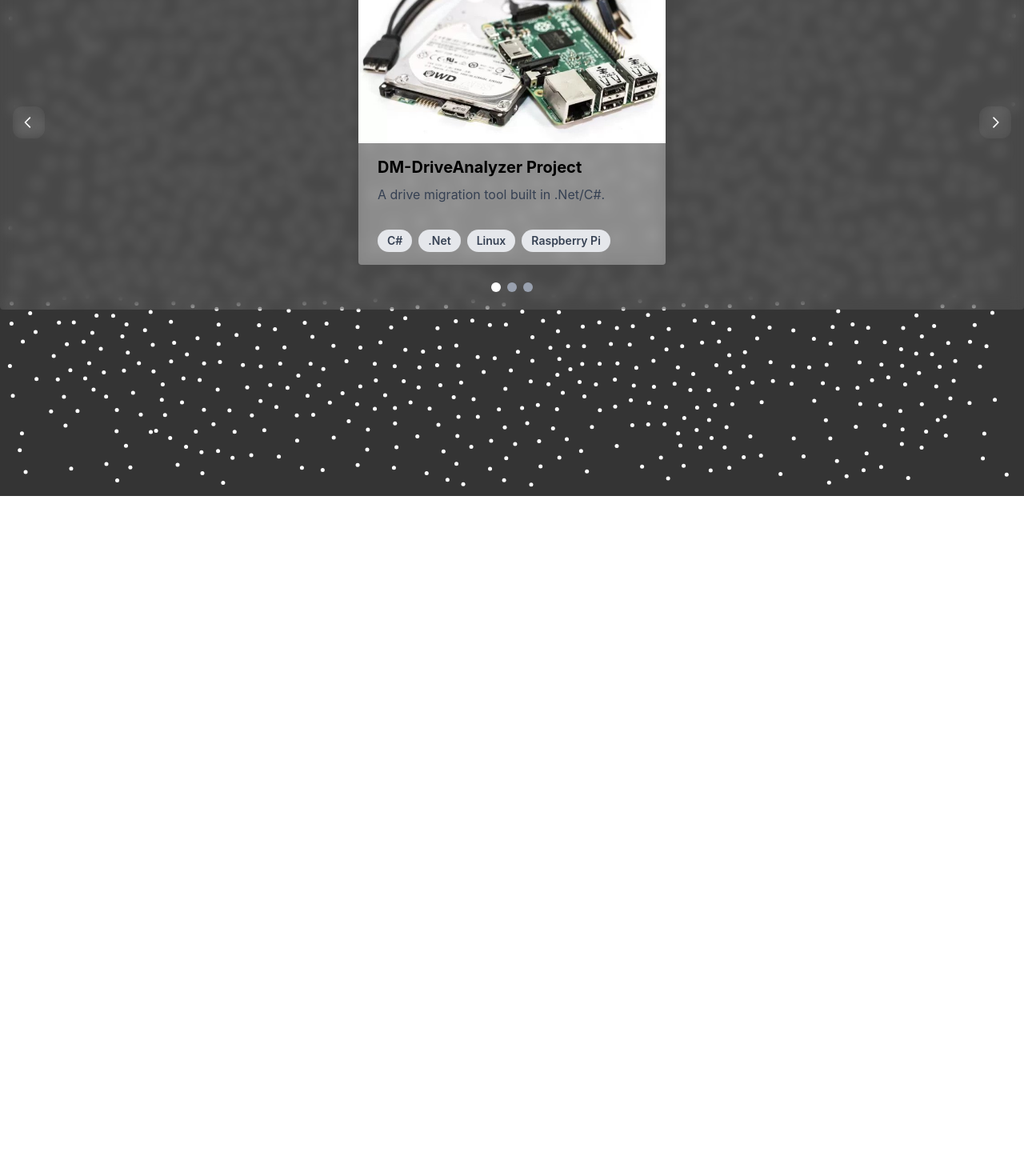
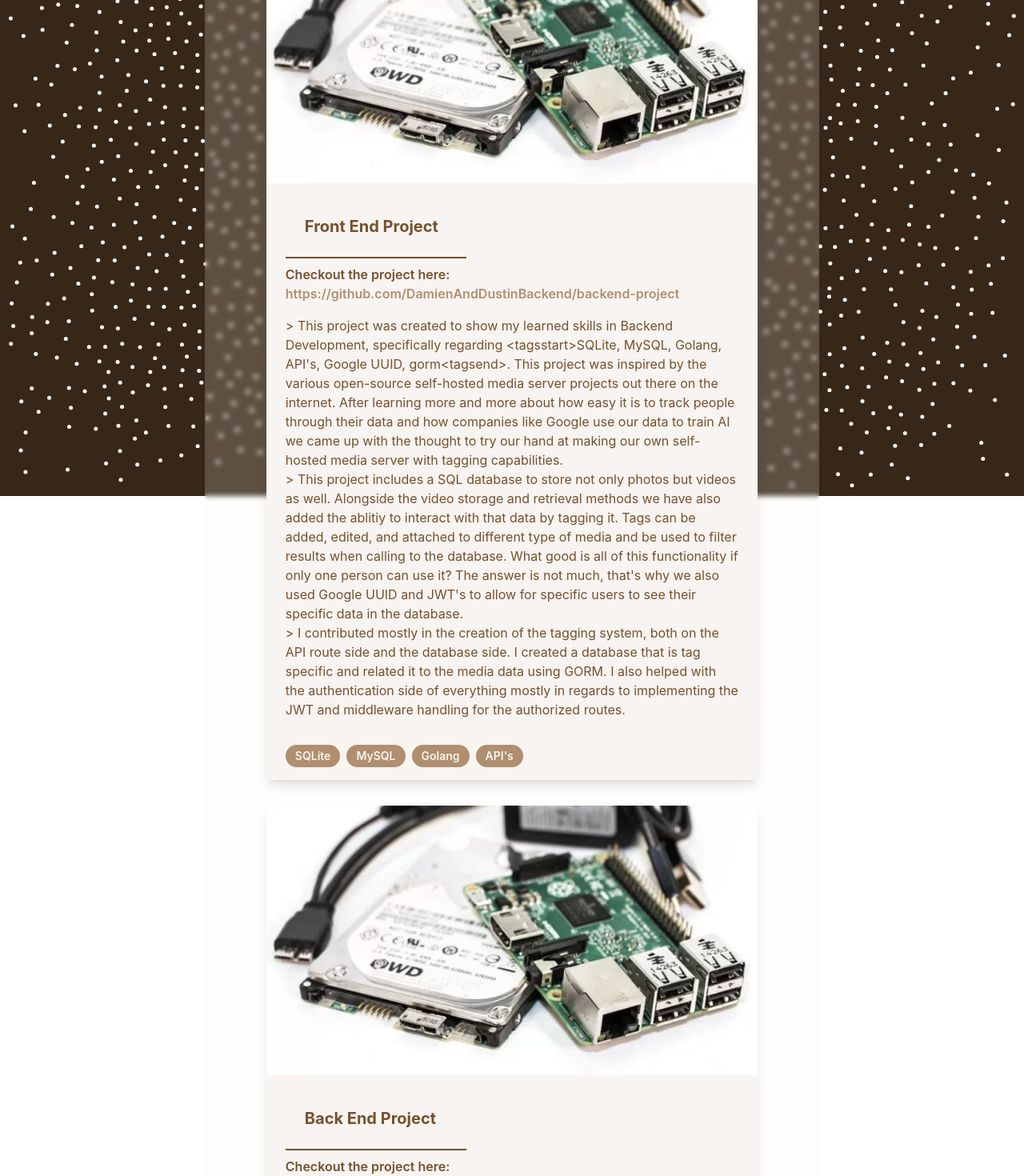
Before and after one commit to DamienHall/portfolio-project, a React (Vite) app: page /module-projects in a window 1280 px wide. Shown: the part 180-1650 px from the top of the page at 80% size. Before the commit the page ends 800 px from the top, so only its background shows below. Built offline with nearby package versions, Linux system fonts and the light colour scheme.

Commit message:
Updated the UI to use a ContentBackground with all the project cards in it instead.

```diff
--- /dev/null
+++ b/src/components/ContentBackground.tsx
@@ -0,0 +1,12 @@
+import type React from "react";
+
+export default function ContentBackground({ children }: { children: React.ReactNode }) {
+
+	return (
+		<>
+			<div className="flex items-center justify-center flex-col sm:bg-coldfoam/20 backdrop-blur-[3px] lg:w-6/10 mg:4/4 sm:min-w-[700px] m-10 pb-8 rounded">
+				{children}
+			</div>
+		</>
+	)
+}
--- a/src/components/InteractiveBackground.tsx
+++ b/src/components/InteractiveBackground.tsx
@@ -132,7 +132,7 @@ export default function InteractiveBackground() {
 
     // Clear and draw the background
     draw.clear()
-    draw.background(0, 0, drawDimensions.current.width, drawDimensions.current.height, '#343434')
+    draw.background(0, 0, drawDimensions.current.width, drawDimensions.current.height, '#362718')
 
     // Handle particle system
     const quadTree = new QuadTree(0, 0, drawDimensions.current.width, drawDimensions.current.height)
--- a/src/components/ProjectCard.tsx
+++ b/src/components/ProjectCard.tsx
@@ -2,25 +2,30 @@ export default function ProjectCard({
   imageURL,
   title,
   description,
+	ghLink,
 	tags=[],
 }: {
   imageURL: string
   title: string
   description: string
+	ghLink: string,
 	tags: Array<string>
 }) {
   return (
-    <div className="particleInteractive">
-      <div className="max-w-sm rounded overflow-hidden shadow-lg backdrop-blur-sm bg-white/30">
+    <div className="pt-8 w-4/5">
+      <div className="particleInteractive rounded overflow-hidden shadow-lg bg-coldfoam">
         <img className="" src={imageURL} alt="Project Image" />
         <div className="px-6 py-4">
-          <div className="font-bold text-xl mb-2">{title}</div>
-          <p className="text-gray-700 text-base">{description}</p>
+          <div className="font-bold text-xl mb-2 text-mocha border-b-2 p-6 w-2/5">{title}</div>
+					<p className="text-mocha text-base font-semibold">
+					Checkout the project here:
+					<span className="text-almond"><a href={ghLink}> {ghLink}</a></span></p>
+          <p className="pt-4 text-mocha text-base whitespace-pre-wrap">{description}</p>
         </div>
         <div className="px-6 pt-4 pb-2">
 					{
 						tags.map((tag, index) => {
-							return <span key={index} className="inline-block bg-gray-200 rounded-full px-3 py-1 text-sm font-semibold text-gray-700 mr-2 mb-2">
+							return <span key={index} className="inline-block bg-almond rounded-full px-3 py-1 text-sm font-semibold text-coldfoam mr-2 mb-2">
 								{tag}
 							</span>
 						})
--- a/src/routes/module-projects.tsx
+++ b/src/routes/module-projects.tsx
@@ -1,35 +1,51 @@
 import { createFileRoute } from '@tanstack/react-router'
 import InteractiveBackground from '@/components/InteractiveBackground'
 import ProjectCard from '@/components/ProjectCard'
-import Carousel from '@/components/Carousel/Carousel'
+import ContentBackground from '@/components/ContentBackground'
 
 export const Route = createFileRoute('/module-projects')({
   component: () => (
-    <div id="root">
+    <div id="root" className="flex justify-center">
       <InteractiveBackground />
-      <h1 className="text-3xl font-bold text-white p-8 w-fit backdrop-blur-sm rounded">
-        Module Projects
-      </h1>
-      <Carousel>
+			<ContentBackground>
         <ProjectCard
           imageURL="../../public/project1.jpg"
-          title="DM-DriveAnalyzer Project"
-          description="A drive migration tool built in .Net/C#."
-          tags={['C#', '.Net', 'Linux', 'Raspberry Pi']}
-        />
-        <ProjectCard
-          imageURL="../../public/project2.png"
-          title="DM-DriveAnalyzer Project"
-          description="A drive migration tool built in .Net/C#."
-          tags={['C#', '.Net', 'Linux', 'Raspberry Pi']}
+          title="Front End Project"
+          description={`> This project was created to show my learned skills in Backend Development, specifically regarding <tagsstart>SQLite, MySQL, Golang, API's, Google UUID, gorm<tagsend>. This project was inspired by the various open-source self-hosted media server projects out there on the internet. After learning more and more about how easy it is to track people through their data and how companies like Google use our data to train AI we came up with the thought to try our hand at making our own self-hosted media server with tagging capabilities.\n> This project includes a SQL database to store not only photos but videos as well. Alongside the video storage and retrieval methods we have also added the ablitiy to interact with that data by tagging it. Tags can be added, edited, and attached to different type of media and be used to filter results when calling to the database. What good is all of this functionality if only one person can use it? The answer is not much, that's why we also used Google UUID and JWT's to allow for specific users to see their specific data in the database.\n> I contributed mostly in the creation of the tagging system, both on the API route side and the database side. I created a database that is tag specific and related it to the media data using GORM. I also helped with the authentication side of everything mostly in regards to implementing the JWT and middleware handling for the authorized routes.`}
+					ghLink="https://github.com/DamienAndDustinBackend/backend-project"
+          tags={["SQLite", "MySQL", "Golang", "API's"]}
         />
         <ProjectCard
           imageURL="../../public/project1.jpg"
-          title="DM-DriveAnalyzer Project"
-          description="A drive migration tool built in .Net/C#."
-          tags={['C#', '.Net', 'Linux', 'Raspberry Pi']}
+          title="Back End Project"
+          description=""
+          tags={[]}
         />
-      </Carousel>
+        <ProjectCard
+          imageURL="../../public/project1.jpg"
+          title="Deployment Project"
+          description=""
+          tags={[]}
+        />
+        <ProjectCard
+          imageURL="../../public/project1.jpg"
+          title="Final Bootcamp Project"
+          description=""
+          tags={[]}
+        />
+        <ProjectCard
+          imageURL="../../public/project1.jpg"
+          title="Inventory Full Stack Project"
+          description=""
+          tags={[]}
+        />
+        <ProjectCard
+          imageURL="../../public/project1.jpg"
+          title="Backend Project"
+          description=""
+          tags={[]}
+        />
+			</ContentBackground>
     </div>
   ),
 })
--- a/src/styles.css
+++ b/src/styles.css
@@ -1,4 +1,11 @@
 @import "tailwindcss";
+
+@theme {
+	--color-chocolate: #362718;
+	--color-mocha: #74512D;
+	--color-almond: #AF8F6F;
+	--color-coldfoam: #F8F4F1;
+}
 
 body {
   @apply m-0;
```
